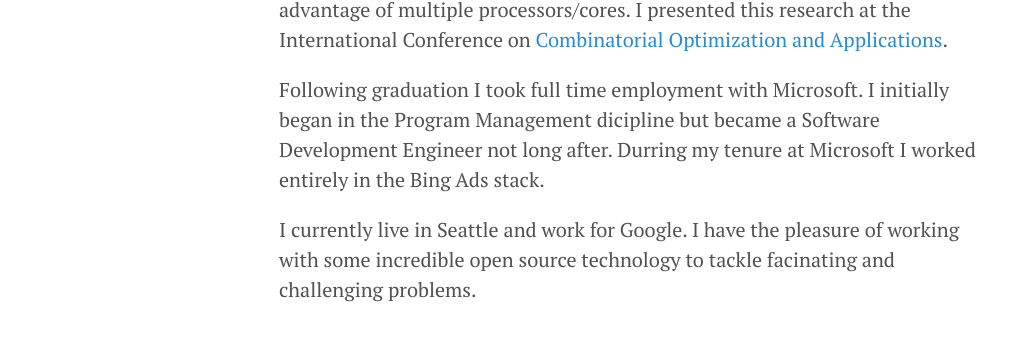
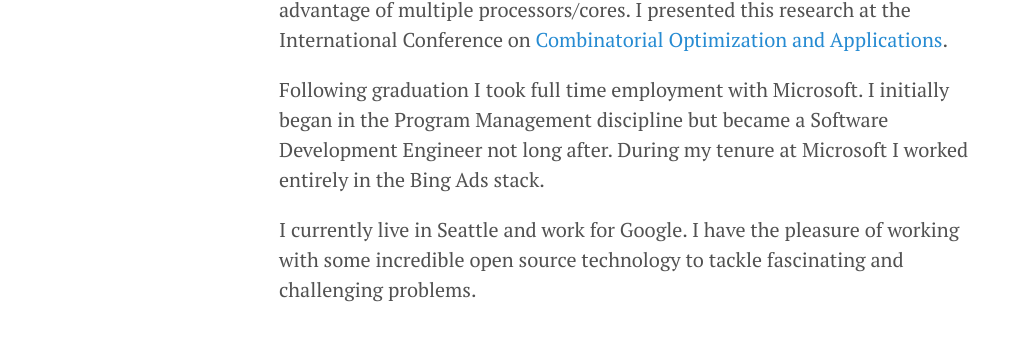
Before and after one commit to grouma/grouma.github.io, a Jekyll site: the page built from about.md, in a window 1280 px wide. Shown: the part 850-1211 px from the top of the page, without its empty margins (1-1023 px from the left). Built offline with Jekyll 4.4.1, drawn with Linux system fonts in a browser that asks for light colours; Markdown is read by kramdown in place of the engine named in the settings.

Commit message:
fixing spelling

```diff
--- a/about.md
+++ b/about.md
@@ -15,6 +15,6 @@
 
 I graduated from McGill University in the spring of 2012 with a joint honours degree in Mathematics and Computer Science. Before joining the tech industry, I completed research in computational mathematics. I adapted the synchronous <a href="http://cgm.cs.mcgill.ca/~avis/C/lrs.html">reverse search algorithm</a> for vertex enumeration/convex hull problems to take advantage of multiple processors/cores. I presented this research at the International Conference on <a href="http://www.cocoa2013.org/">Combinatorial Optimization and Applications</a>.
 
-Following graduation I took full time employment with Microsoft. I initially began in the Program Management dicipline but became a Software Development Engineer not long after. Durring my tenure at Microsoft I worked entirely in the Bing Ads stack.
+Following graduation I took full time employment with Microsoft. I initially began in the Program Management discipline but became a Software Development Engineer not long after. During my tenure at Microsoft I worked entirely in the Bing Ads stack.
 
-I currently live in Seattle and work for Google. I have the pleasure of working with some incredible open source technology to tackle facinating and challenging problems.
+I currently live in Seattle and work for Google. I have the pleasure of working with some incredible open source technology to tackle fascinating and challenging problems.
```
Also changed, not shown: 2 other files.
